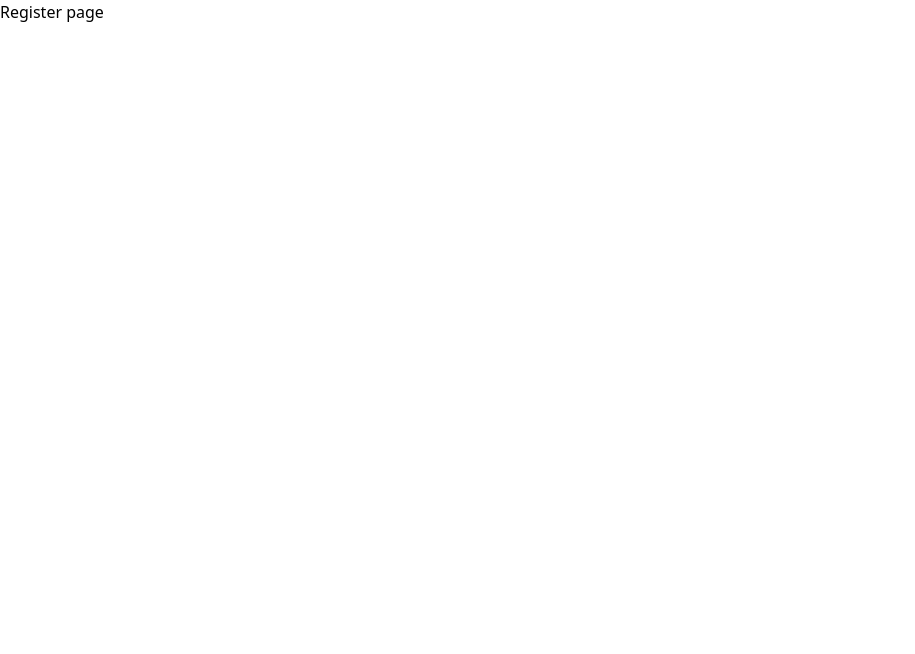
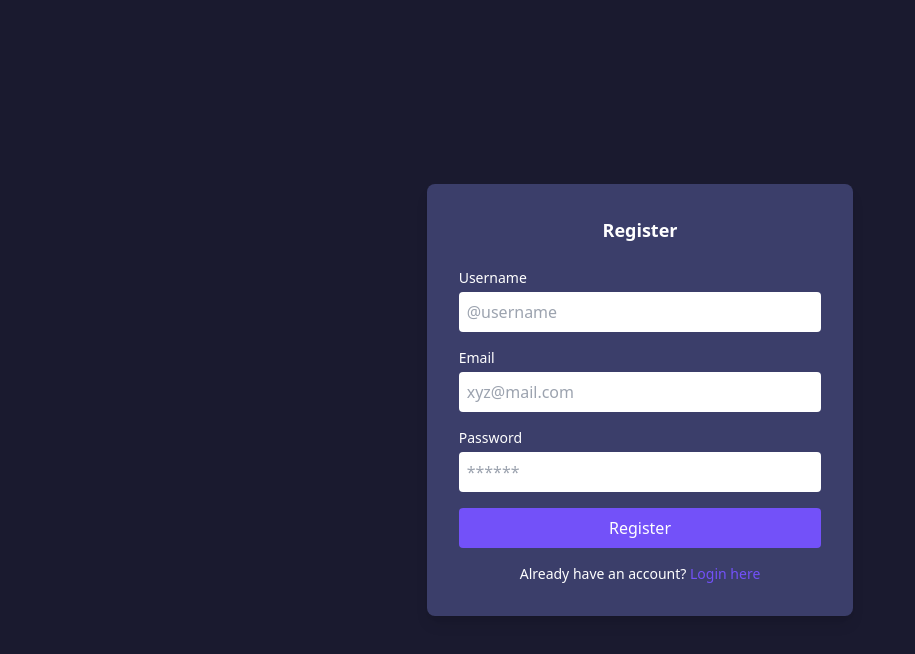
Before and after one commit to Shazzadul-Shakib/japan-learn-client, a React (Vite) app: page /register in a window 1280 px wide. Shown: the top 654 px of the page, without its empty margins (0-915 px from the left). Built offline with nearby package versions, Linux system fonts and the light colour scheme.

Commit message:
login and register page created

```diff
--- a/src/layout/main-layout/index.tsx
+++ b/src/layout/main-layout/index.tsx
@@ -2,9 +2,9 @@ import { Outlet } from "react-router";
 
 const MainLayout: React.FC = () => {
   return (
-    <div>
+    <section className="grid min-h-screen bg-background md:grid-cols-[auto_1fr]">
       <Outlet />
-    </div>
+    </section>
   );
 };
 
--- a/src/pages/login/index.tsx
+++ b/src/pages/login/index.tsx
@@ -1,8 +1,56 @@
+import { Link } from "react-router";
+
 const Login: React.FC = () => {
   return (
-    <div>
-      <h1>Login page</h1>
-    </div>
+    <section className="grid min-h-screen bg-background content-center justify-items-center">
+      <div className="bg-primary p-8 w-1/3 rounded-lg shadow-lg">
+        <h1 className="text-lg font-semibold text-white text-center mb-6">
+          Login
+        </h1>
+        <form className="space-y-4">
+          {/* Email Field */}
+          <div className="flex flex-col">
+            <label htmlFor="email" className="text-white text-sm mb-1">
+              Email
+            </label>
+            <input
+              id="email"
+              type="email"
+              placeholder="xyz@mail.com"
+              className="p-2 rounded w-full focus:outline-none focus:ring-2 focus:ring-accent"
+            />
+          </div>
+          {/* Password Field */}
+          <div className="flex flex-col">
+            <label htmlFor="password" className="text-white text-sm mb-1">
+              Password
+            </label>
+            <input
+              id="password"
+              type="password"
+              placeholder="******"
+              className="p-2 rounded w-full focus:outline-none focus:ring-2 focus:ring-accent"
+            />
+          </div>
+          {/* Submit Button */}
+          <button
+            type="submit"
+            className="w-full bg-accent text-white py-2 rounded mt-4 hover:bg-accent-dark transition-colors"
+          >
+            Login
+          </button>
+        </form>
+        <p className="text-white text-sm text-center mt-4">
+          New here?{" "}
+          <Link
+            to="/register"
+            className="text-accent hover:underline font-medium"
+          >
+            Create an account
+          </Link>
+        </p>
+      </div>
+    </section>
   );
 };
 
--- a/src/pages/register/index.tsx
+++ b/src/pages/register/index.tsx
@@ -1,8 +1,65 @@
+import { Link } from "react-router";
+
 const Register: React.FC = () => {
   return (
-    <div>
-      <h1>Register page</h1>
-    </div>
+    <section className="grid min-h-screen bg-background content-center justify-items-center">
+      <div className="bg-primary p-8 w-1/3 rounded-lg shadow-lg">
+        <h1 className="text-lg font-semibold text-white text-center mb-6">
+          Register
+        </h1>
+        <form className="space-y-4">
+          {/* Username Field */}
+          <div className="flex flex-col">
+            <label htmlFor="username" className="text-white text-sm mb-1">
+              Username
+            </label>
+            <input
+              id="username"
+              type="text"
+              placeholder="@username"
+              className="p-2 rounded w-full focus:outline-none focus:ring-2 focus:ring-accent"
+            />
+          </div>
+          {/* Email Field */}
+          <div className="flex flex-col">
+            <label htmlFor="email" className="text-white text-sm mb-1">
+              Email
+            </label>
+            <input
+              id="email"
+              type="email"
+              placeholder="xyz@mail.com"
+              className="p-2 rounded w-full focus:outline-none focus:ring-2 focus:ring-accent"
+            />
+          </div>
+          {/* Password Field */}
+          <div className="flex flex-col">
+            <label htmlFor="password" className="text-white text-sm mb-1">
+              Password
+            </label>
+            <input
+              id="password"
+              type="password"
+              placeholder="******"
+              className="p-2 rounded w-full focus:outline-none focus:ring-2 focus:ring-accent"
+            />
+          </div>
+          {/* Submit Button */}
+          <button
+            type="submit"
+            className="w-full bg-accent text-white py-2 rounded mt-4 hover:bg-accent-dark transition-colors"
+          >
+            Register
+          </button>
+        </form>
+        <p className="text-white text-sm text-center mt-4">
+          Already have an account?{" "}
+          <Link to="/login" className="text-accent hover:underline font-medium">
+            Login here
+          </Link>
+        </p>
+      </div>
+    </section>
   );
 };
 
--- a/tailwind.config.js
+++ b/tailwind.config.js
@@ -2,7 +2,15 @@
 export default {
   content: ["./index.html", "./src/**/*.{js,ts,jsx,tsx}"],
   theme: {
-    extend: {},
+    extend: {
+      colors: {
+        background: "#1A1A2F",
+        primary: "#3B3E6A",
+        accent: "#7351F9",
+        destructive: "#FF3B5E",
+        success: "#17D286",
+      },
+    },
   },
   plugins: [],
 };
```
Also changed, not shown: 1 other file (tests, documents, lock files or other folders).
